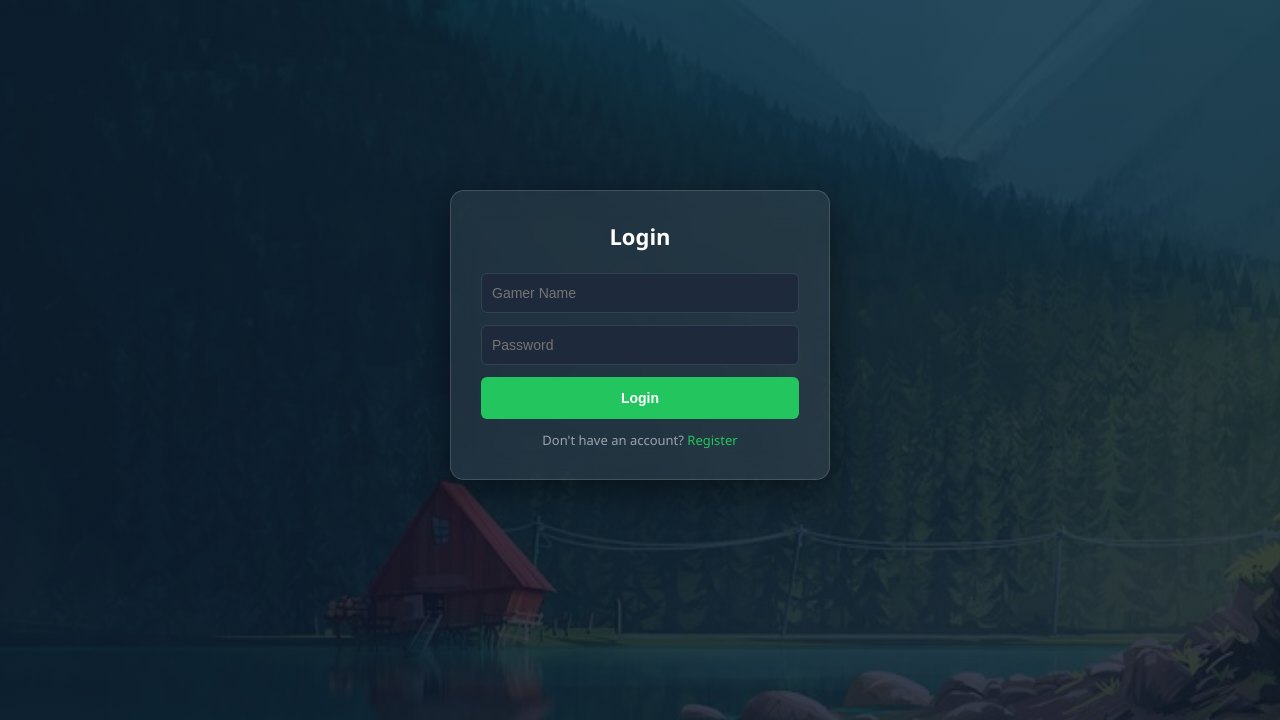
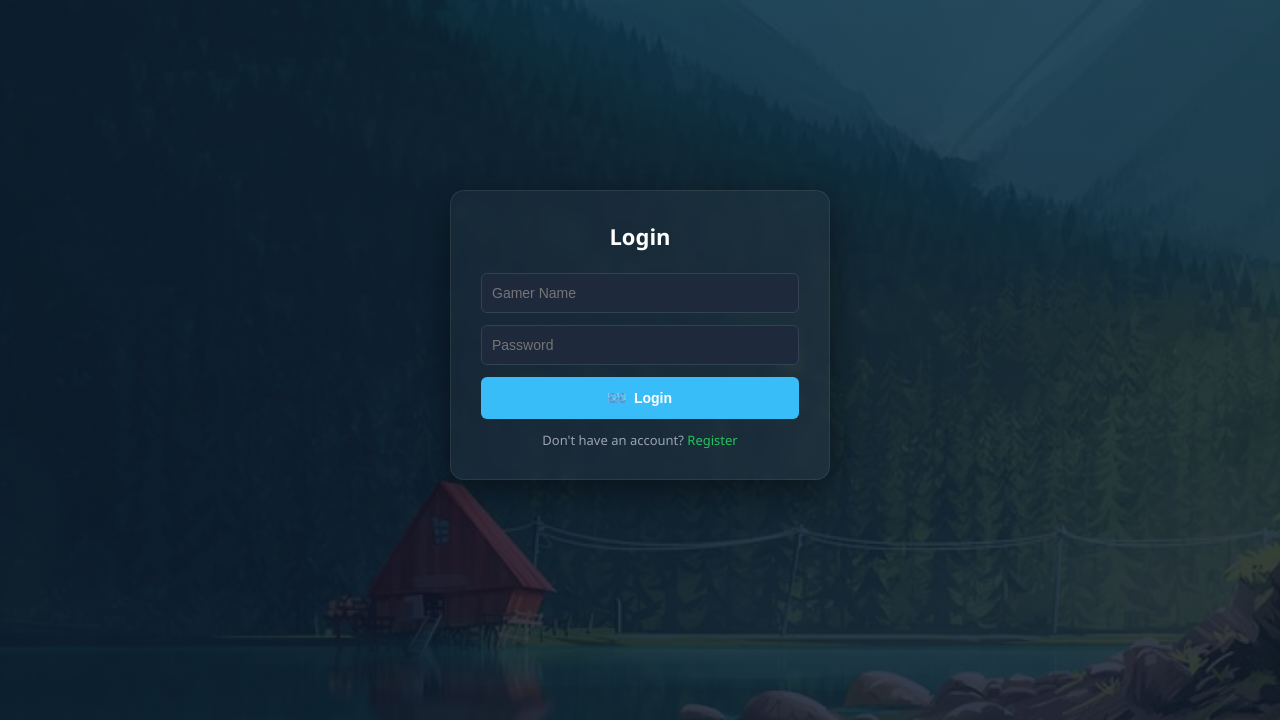
Before and after one commit to CodesCraft-404/Arcadify, a Django app: page / in a window 1280 px wide. Shown: the top 720 px of the page. Run offline with Django 5.2, Linux system fonts and the light colour scheme.

Commit message:
css improvement

```diff
--- a/accounts/templates/accounts/login_registration.html
+++ b/accounts/templates/accounts/login_registration.html
@@ -74,12 +74,12 @@ body{
 
     border-radius:14px;
 
-    background:rgba(255,255,255,0.08);
+    background:rgba(255,255,255,0.04); /* more transparent */
 
-    backdrop-filter:blur(14px);
-    -webkit-backdrop-filter:blur(14px);
+    backdrop-filter:blur(6px);          /* less blur */
+    -webkit-backdrop-filter:blur(6px);
 
-    border:1px solid rgba(255,255,255,0.15);
+    border:1px solid rgba(255,255,255,0.08);
 
     box-shadow:0 10px 35px rgba(0,0,0,0.45);
 
@@ -135,27 +135,40 @@ input{
 
 input:focus{
     outline:none;
-    border-color:#22c55e;
+    border-color:#38bdf8;
+    box-shadow:0 0 0 1px #38bdf8;
 }
 
 /* ---------- BUTTON ---------- */
 
 button{
+
     height:42px;
     border:none;
     border-radius:6px;
 
-    background:#22c55e;
+    background:#38bdf8;
     color:white;
 
     font-weight:600;
     font-size:14px;
 
     cursor:pointer;
+
+    display:flex;
+    align-items:center;
+    justify-content:center;
+    gap:8px;
 }
 
 button:hover{
-    background:#16a34a;
+    background:#0ea5e9;
+}
+
+button img{
+    width:18px;
+    height:18px;
+    object-fit:contain;
 }
 
 /* ---------- SWITCH ---------- */
@@ -242,7 +255,10 @@ Rotate your device to landscape
 <input id="loginGamerName" placeholder="Gamer Name">
 <input id="loginPassword" type="password" placeholder="Password">
 
-<button onclick="submitLogin()">Login</button>
+<button onclick="submitLogin()">
+<img src="{% static 'images/icon.jpg' %}">
+Login
+</button>
 
 <div class="switch" onclick="togglePanel()">
 Don't have an account? <span>Register</span>
@@ -263,7 +279,10 @@ Don't have an account? <span>Register</span>
 <input id="regPassword" type="password" placeholder="Password">
 <input id="regConfirmPassword" type="password" placeholder="Confirm Password">
 
-<button onclick="submitRegister()">Create Account</button>
+<button onclick="submitRegister()">
+<img src="{% static 'images/icon.jpg' %}">
+Create Account
+</button>
 
 <div class="switch" onclick="togglePanel()">
 Already have an account? <span>Login</span>
```
Also changed, not shown: static/images/icon.jpg (added).
